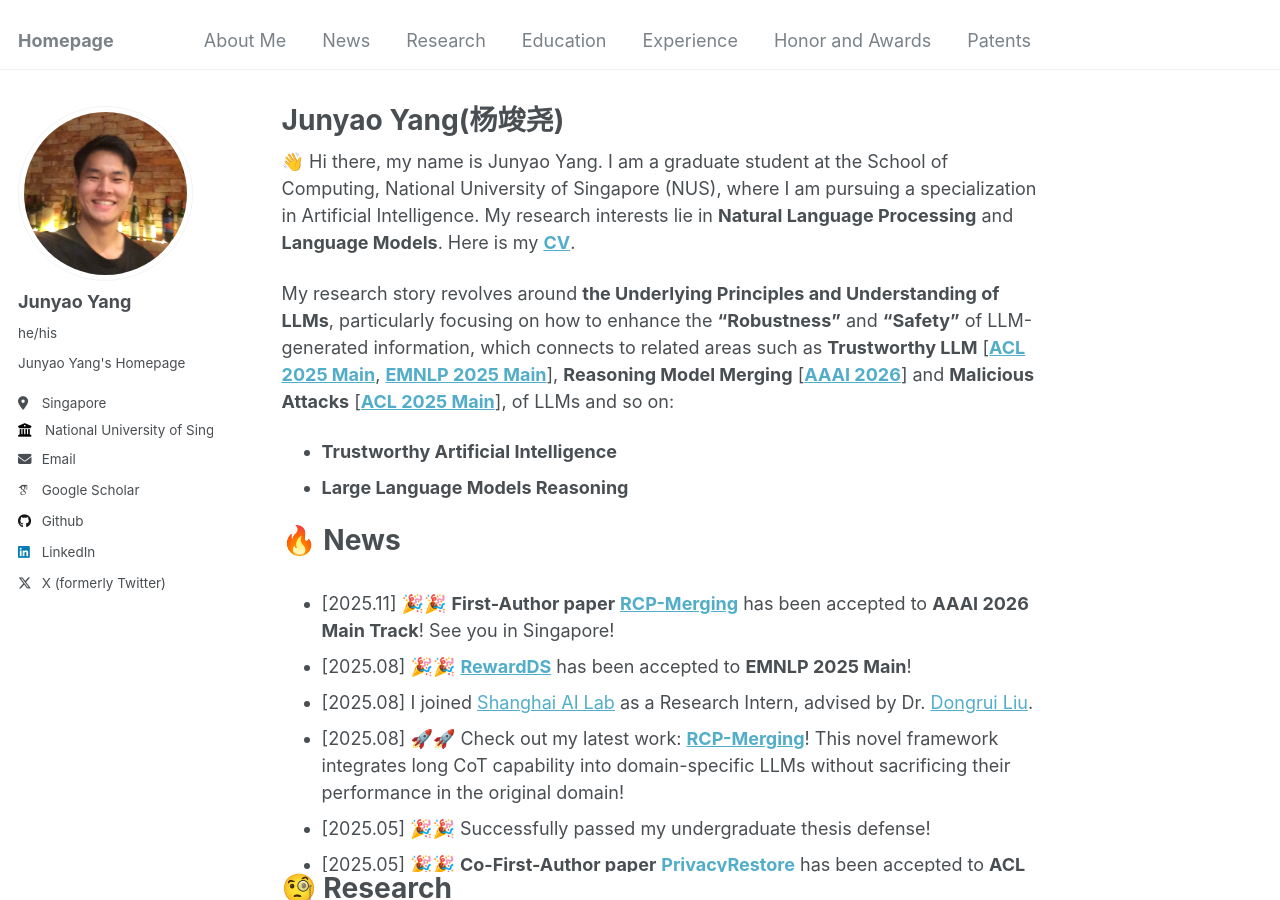
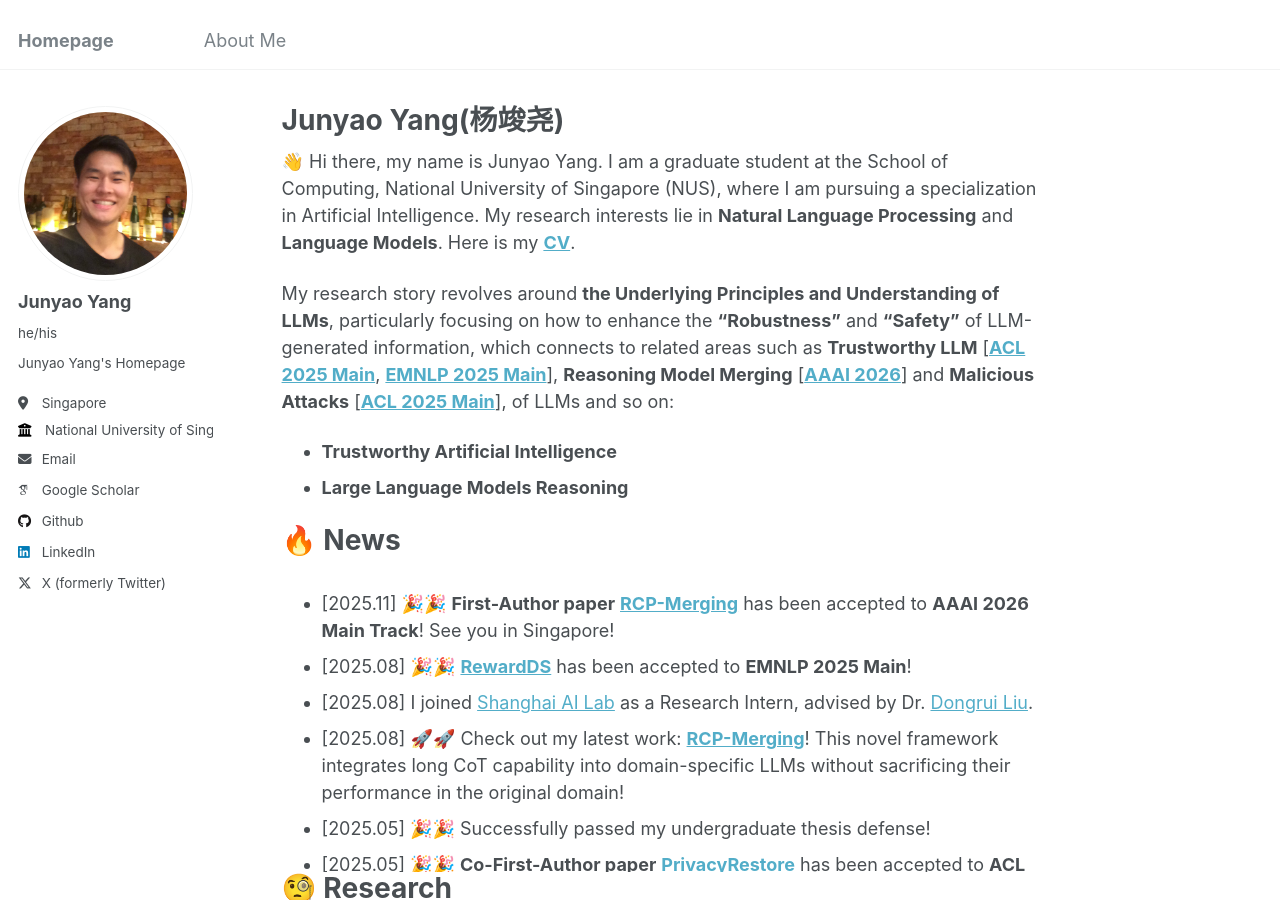
Before and after one commit to jyyang26/jyyang26.github.io, a Jekyll site: the page built from _pages/about.md, in a window 1280 px wide and 900 px high. Built offline with Jekyll 4.4.1, drawn with Linux system fonts in a browser that asks for light colours; some web fonts are replaced.

Commit message:
Update navigation.yml

```diff
--- a/_data/navigation.yml
+++ b/_data/navigation.yml
@@ -7,21 +7,3 @@
 main:
   - title: "About Me"
     url: /
-
-  - title: "News"
-    url: /#news
-
-  - title: "Research"
-    url: /#research
-
-  - title: "Education"
-    url: /#education
-
-  - title: "Experience"
-    url: /#experience
-
-  - title: "Honor and Awards"
-    url: /#honor-and-awards
-
-  - title: "Patents"
-    url: /#patents
```
